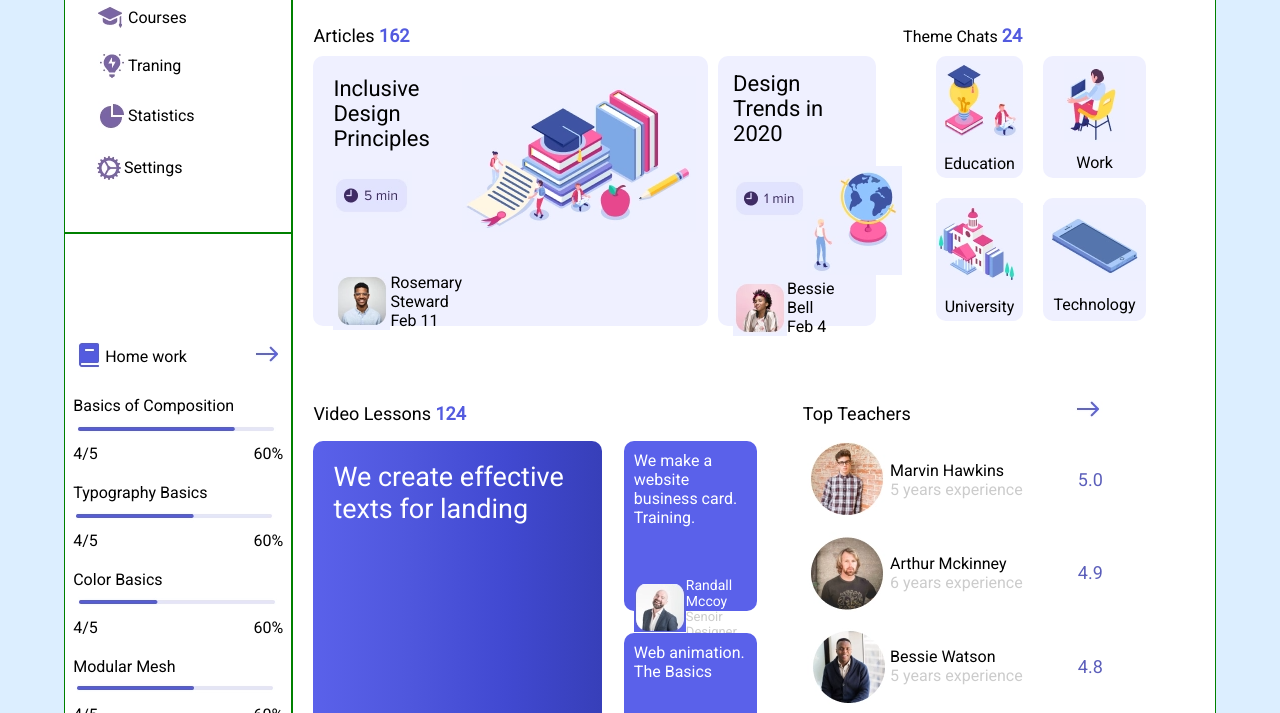
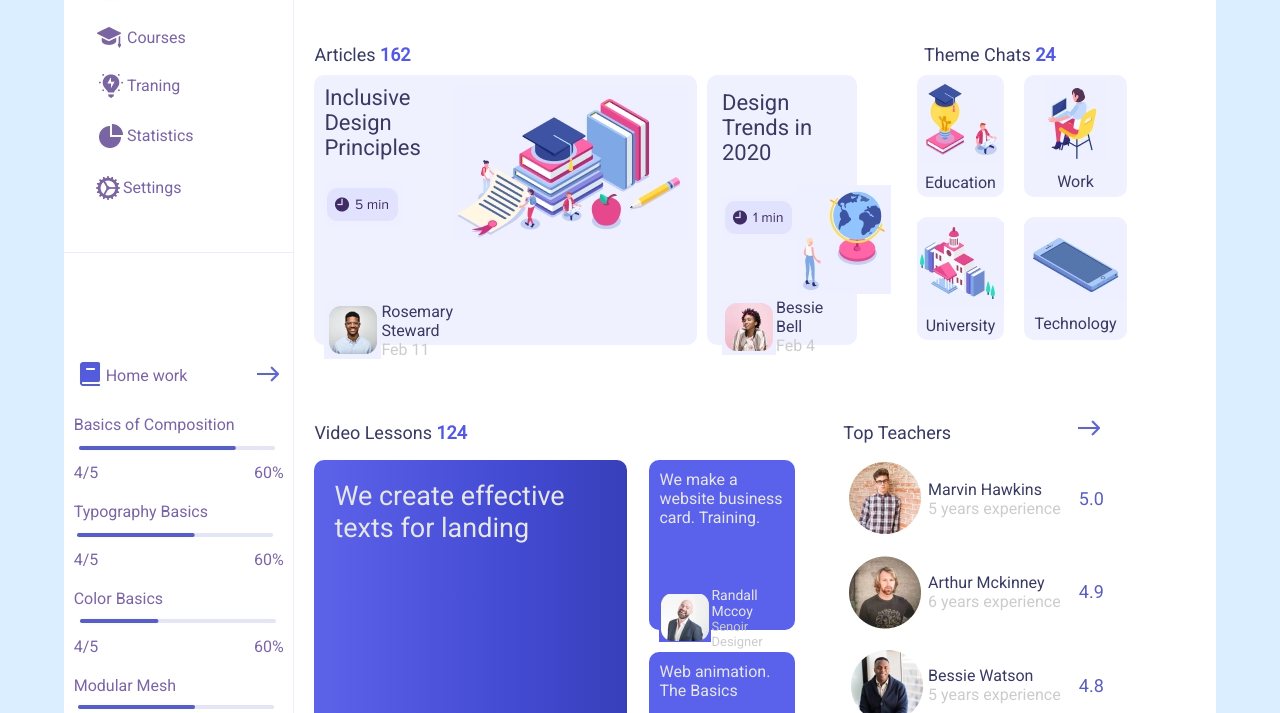
Before and after one commit to maxibrain4/Learning-light-Landing-page, a plain HTML site: page index.html in a window 1280 px wide. Shown: the part 164-877 px from the top of the page. Drawn offline with Linux system fonts and the light colour scheme.

Commit message:
completed the final review

```diff
--- a/index.css
+++ b/index.css
@@ -7,19 +7,19 @@
 .container {
   width: 100%;
   min-height: 100vh;
-  background-color: #dceeff;
+  background-color: hsl(209, 100%, 93%);
   display: flex;
   justify-content: center;
   /* align-items: center; */
 }
 .card {
   width: 90%;
-  /* max-width: 700px; */
   font-family: "Space Mono", monospace;
   /* border: 1px solid red; */
   border-radius: 15px;
   background-color: hsl(0, 0%, 100%);
   font-family: "Roboto", sans-serif;
+  margin: 20px 0;
 }
 .card-content {
   display: grid;
@@ -27,9 +27,10 @@
   grid-template-rows: 0.2fr 1fr 1.8fr;
   /* margin: 10px; */
 }
-.card-content > div {
+
+/* .card-content > div {
   border: 1px solid green;
-}
+} */
 
 .maindiv {
   grid-column: 2/3;
@@ -40,14 +41,18 @@
   display: flex;
   align-items: center;
   justify-content: center;
+  border-right: 1px solid hsl(240, 90%, 96%);
+  border-bottom: 1px solid hsl(240, 90%, 96%);
 }
-.logo {
+/* .logo {
   border: 1px solid black;
-}
+} */
 .inputandnbox {
   display: flex;
   align-items: center;
   justify-content: space-around;
+  border-bottom: 1px solid hsl(240, 90%, 96%);
+  color: hsl(263, 20%, 45%);
 }
 .input-box {
   width: 50%;
@@ -68,7 +73,7 @@
   /* background-color: #eff0ff; */
   border: none;
   outline: none;
-  background: url(/image/search.svg) no-repeat 10px #eff0ff;
+  background: url(/image/search.svg) no-repeat 10px hsl(236, 100%, 97%);
   background-size: 20px;
 }
 .user-box {
@@ -85,6 +90,7 @@
   display: grid;
   place-items: center;
   padding: 0 30px;
+  border-right: 1px solid hsl(240, 90%, 96%);
 }
 .menu {
   width: 100%;
@@ -99,9 +105,10 @@
 .menu-box {
   display: flex;
   align-items: center;
+  color: #7b64a4;
 }
 .active {
-  color: #535bdf;
+  color: hsl(237, 69%, 60%);
 }
 
 /* main box */
@@ -116,9 +123,10 @@
 }
 
 .course {
-  background-color: #eff0ff;
+  background-color: hsl(236, 100%, 97%);
   padding: 7px;
   border-radius: 10px;
+  color: hsl(238, 13%, 56%);
 }
 
 #active-course {
@@ -135,17 +143,17 @@
   gap: 10px;
 }
 .ibox-left-1 {
-  width: 50%;
+  width: 52%;
   height: 270px;
-  background-color: #eff0ff;
+  background-color: hsl(236, 100%, 97%);
   border-radius: 10px;
-  padding: 20px;
+  padding: 10px;
   display: flex;
 }
 .ibox-left-2 {
-  width: 20%;
+  width: 19%;
   height: 270px;
-  background-color: #eff0ff;
+  background-color: hsl(236, 100%, 97%);
   border-radius: 10px;
   padding: 15px;
   /* display: flex; */
@@ -154,13 +162,14 @@
 .Design {
   font-size: 22px;
   margin-bottom: 20px;
+  color: hsl(237, 27%, 30%);
 }
 .personimg {
   display: flex;
   align-items: center;
 }
 .timeimg-1 {
-  margin-bottom: 50px;
+  margin-bottom: 70px;
 }
 .imgtime {
   display: flex;
@@ -171,9 +180,10 @@
 }
 .textarticle {
   font-size: 18px;
+  color: hsl(237, 27%, 30%);
 }
 span {
-  color: #535bdf;
+  color: hsl(237, 69%, 60%);
   font-weight: bold;
 }
 .box-left-one-text-box {
@@ -193,11 +203,12 @@ span {
   grid-template-columns: 1fr 1fr;
   grid-template-rows: 122px 123px;
   gap: 20px;
+  color: hsl(237, 27%, 30%);
 }
 .grid-img-box {
   display: grid;
   place-items: center;
-  background-color: #eff0ff;
+  background-color: hsl(236, 100%, 97%);
   border-radius: 10px;
 }
 /* .box-right-grid > div {
@@ -207,7 +218,7 @@ span {
   display: grid;
   grid-template-columns: 1fr 1fr;
   grid-template-rows: 1fr;
-  gap: 390px;
+  gap: 430px;
 }
 #theme {
   grid-column: 2/3;
@@ -224,7 +235,8 @@ span {
   display: flex;
   justify-content: space-between;
   align-items: center;
-  width: 38%;
+  width: 33%;
+  color: hsl(263, 17%, 48%);
 }
 
 /* second big box */
@@ -241,13 +253,19 @@ span {
   display: grid;
   grid-template-columns: 1fr 1fr 1fr;
   grid-template-rows: 170px 170px;
-  width: 60%;
+  width: 65%;
   gap: 22px;
 }
 .div1 {
   grid-column: 1/3;
   grid-row: 1/3;
-  background: linear-gradient(to right, #5a61ea, #4f57dd, #4149d1, #373fb9);
+  background: linear-gradient(
+    to right,
+    hsl(237, 77%, 64%),
+    hsl(237, 68%, 59%),
+    hsl(237, 61%, 54%),
+    hsl(236, 54%, 47%)
+  );
   border-radius: 10px;
   padding: 20px;
   display: flex;
@@ -256,7 +274,7 @@ span {
 }
 .div-text {
   font-size: 27px;
-  color: hsl(0, 0%, 100%);
+  color: hsl(0, 0%, 90%);
 }
 
 .bottomdiv {
@@ -269,7 +287,7 @@ span {
   color: hsl(0, 0%, 100%);
 }
 .description {
-  color: #ccc;
+  color: hsl(0, 0%, 80%);
 }
 
 .timediv {
@@ -283,23 +301,24 @@ span {
   border-radius: 10px;
   display: flex;
   flex-direction: column;
-  gap: 50px;
+  gap: 60px;
   padding: 10px;
-  color: white;
+  color: hsl(0, 0%, 90%);
 }
 
 .smalltext {
   font-size: 13px;
-  color: #ccc;
+  color: hsl(0, 0%, 80%);
 }
 .nametext {
   font-size: 14px;
+  color: hsl(0, 0%, 90%);
 }
 .pname {
-  color: black;
+  color: hsl(237, 27%, 30%);
 }
 .second-right-box {
-  width: 40%;
+  width: 35%;
   margin-left: 50px;
   /* border: 1px solid red; */
 }
@@ -318,7 +337,7 @@ span {
 
 .point {
   font-size: 18px;
-  color: #5b5eba;
+  color: hsl(238, 41%, 54%);
 }
 
 #last {
@@ -354,4 +373,7 @@ span {
   display: grid;
   place-items: center;
   /* padding: 0 5px; */
+  border-right: 1px solid hsl(240, 90%, 96%);
+  border-top: 1px solid hsl(240, 90%, 96%);
+  color: hsl(262, 26%, 52%);
 }
--- a/index.html
+++ b/index.html
@@ -83,7 +83,7 @@
                     <p class="textarticle">Articles <span>162</span></p>
                   </div>
                   <div class="box-left-one-text-box" id="theme">
-                    <p>Theme Chats <span class="textarticle">24</span></p>
+                    <p class="textarticle">Theme Chats <span>24</span></p>
                   </div>
                 </div>
                 <div class="box-left">
@@ -97,8 +97,8 @@
                       <div class="personimg">
                         <img src="/image/rosemary.PNG" alt="" />
                         <div class="textdate">
-                          <p>Rosemary Steward</p>
-                          <p>Feb 11</p>
+                          <p class="pname">Rosemary Steward</p>
+                          <p class="description">Feb 11</p>
                         </div>
                       </div>
                     </div>
@@ -120,8 +120,8 @@
                     <div class="personimg">
                       <img src="/image/bells.PNG" alt="" />
                       <div class="textdate">
-                        <p>Bessie Bell</p>
-                        <p>Feb 4</p>
+                        <p class="pname">Bessie Bell</p>
+                        <p class="description">Feb 4</p>
                       </div>
                     </div>
                   </div>
```
